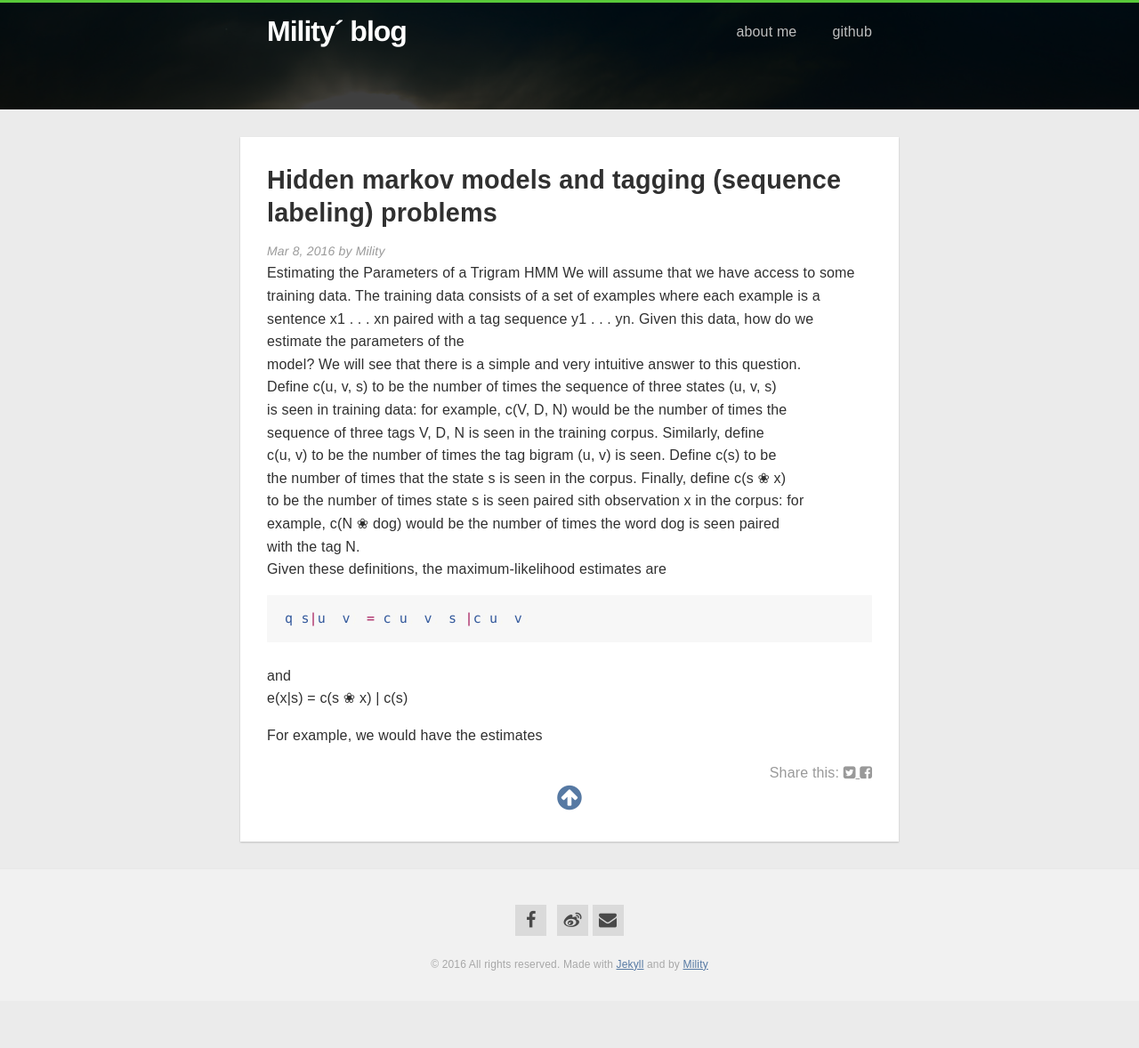
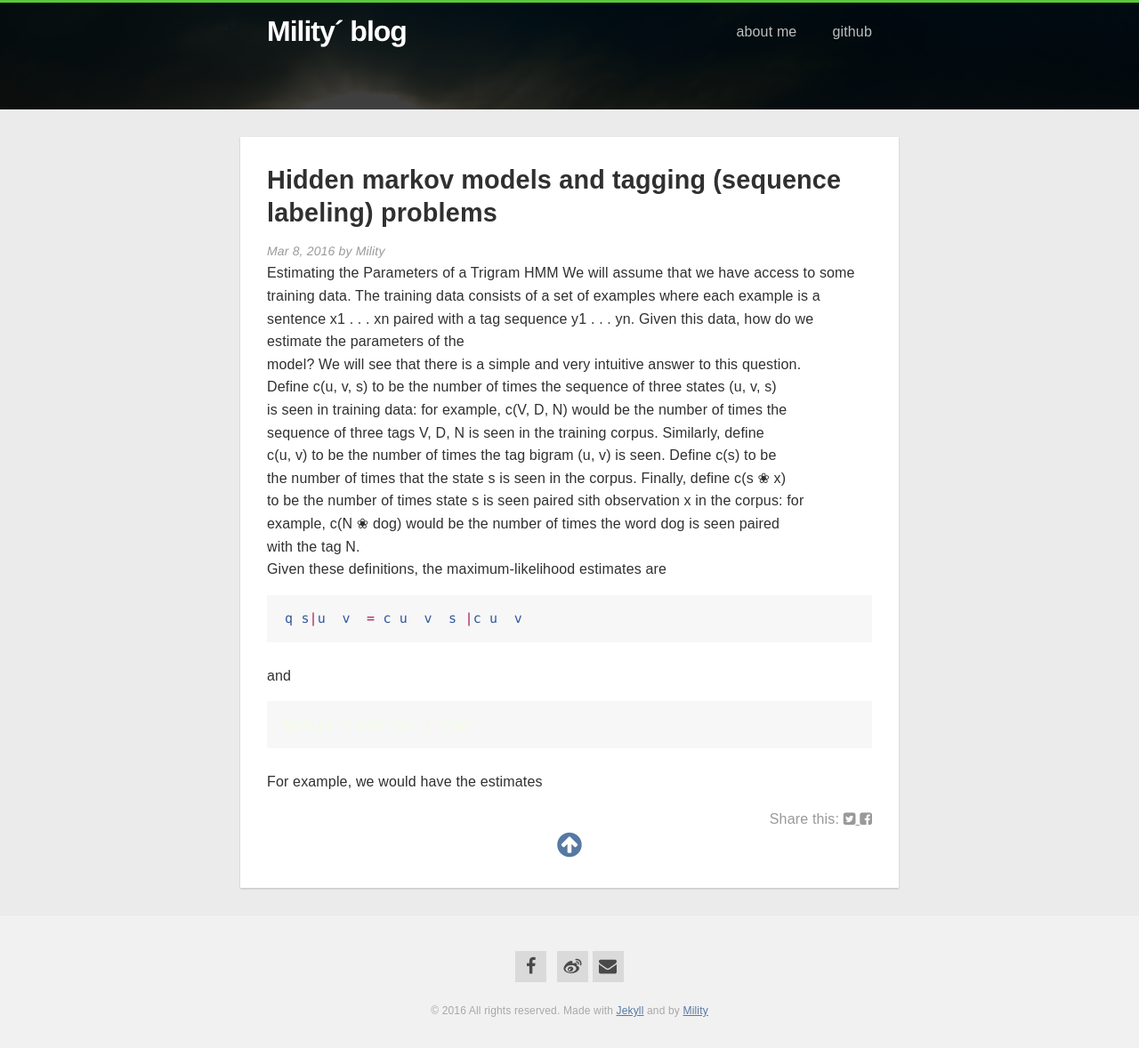
Before and after one commit to Mility/Mility.github.io, a Jekyll site: the page built from _posts/2016-03-08-Hidden-Markov-models-and-tagging-problems.markdown, in a window 1280 px wide. Shown: the whole page at 89% size. Built offline with Jekyll 4.4.1, drawn with Linux system fonts in a browser that asks for light colours; nearby versions of some CDN libraries; before the commit the page ends 1125 px from its top, so only the background shows below that.

````diff
--- a/_posts/2016-03-08-Hidden-Markov-models-and-tagging-problems.markdown
+++ b/_posts/2016-03-08-Hidden-Markov-models-and-tagging-problems.markdown
@@ -23,6 +23,9 @@ q(s|u, v) = c(u, v, s)|c(u, v)
 ```
 
 and
-e(x|s) = c(s ❀ x) | c(s)
+
+~~~
+e(x|s) = c(s->x) | c(s)
+~~~
 
 For example, we would have the estimates
````
